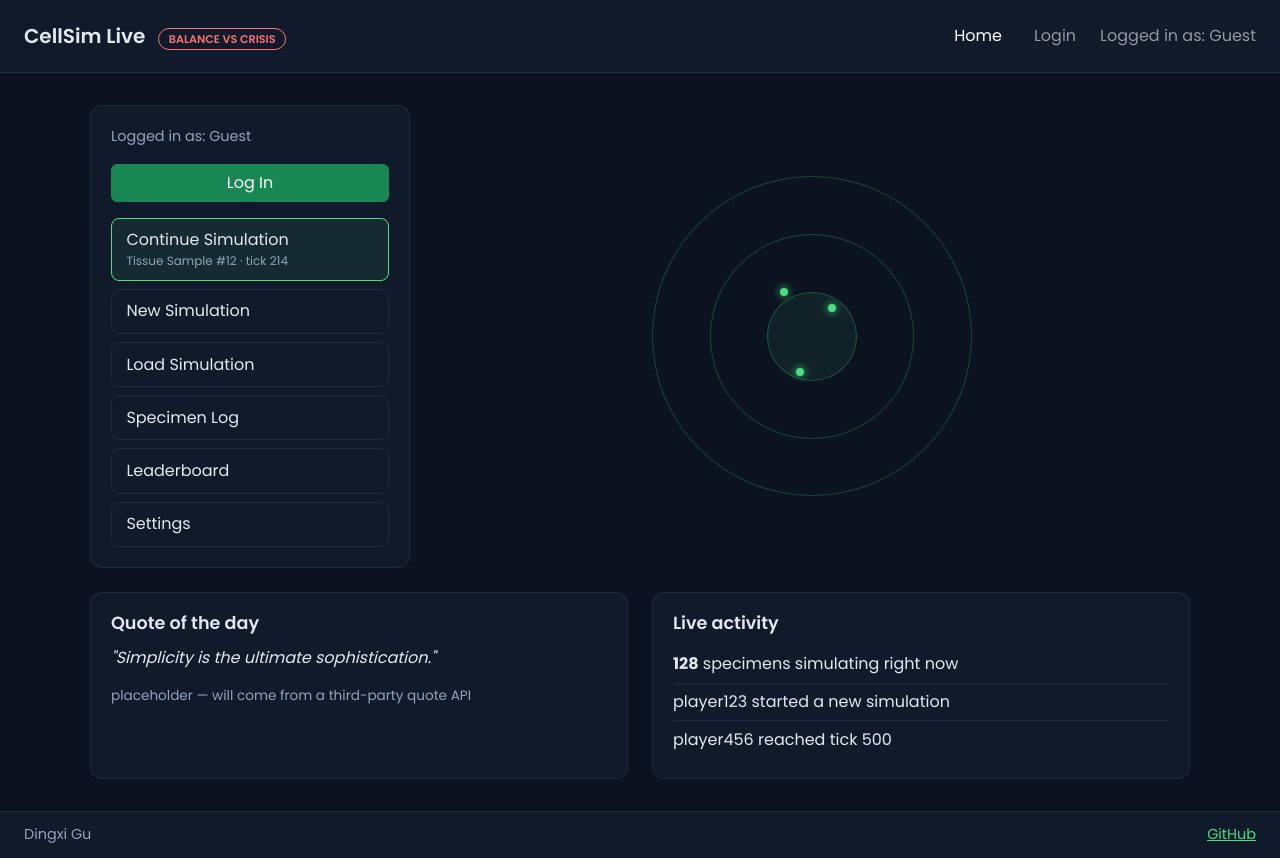
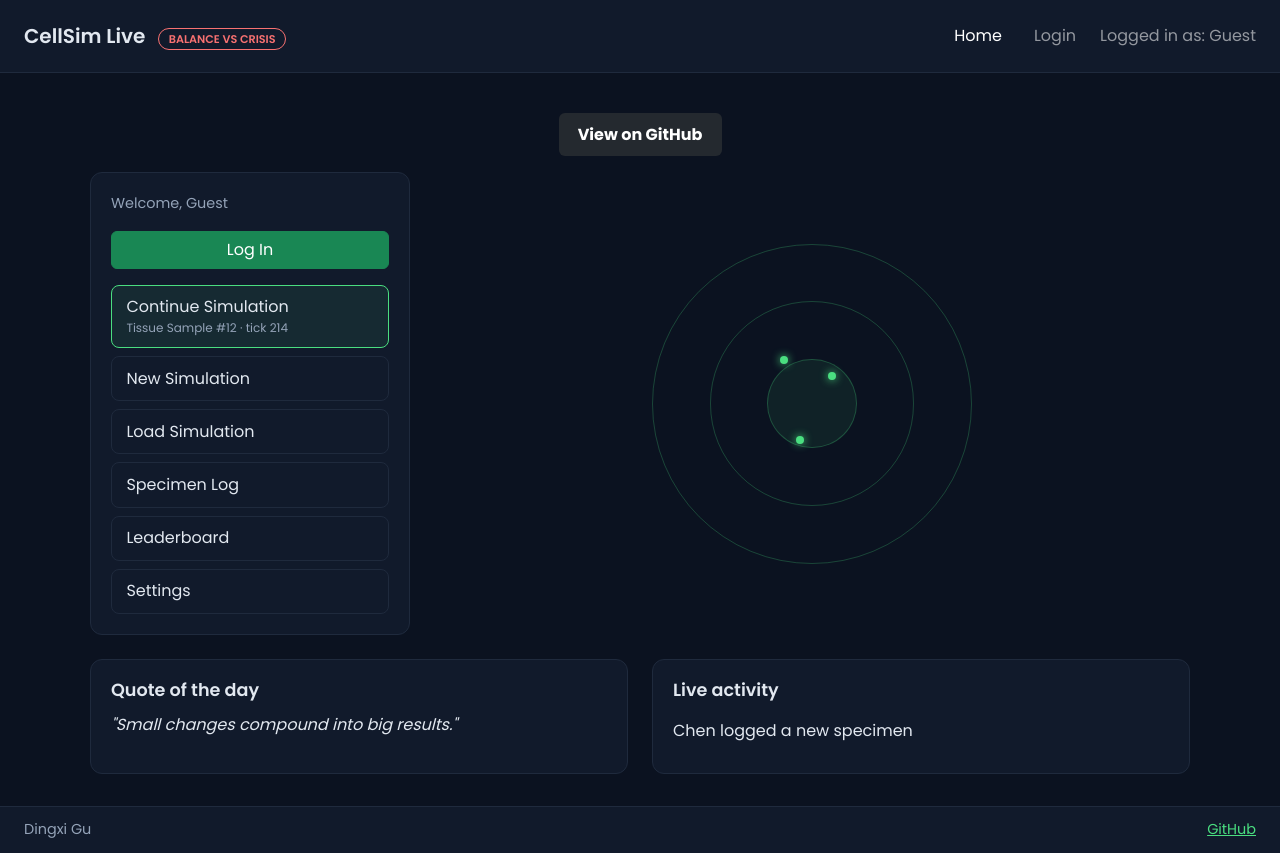
Before and after one commit to Casen-DG/startup, a React (Vite) app: page / in a window 1280 px wide. Built offline with nearby package versions, Linux system fonts and the light colour scheme.

Commit message:
Add GitHub link and live activity to home

```diff
--- a/src/app.css
+++ b/src/app.css
@@ -497,3 +497,15 @@ a:hover {
 /* 排行榜当前用户高亮 */
 .highlight td { background: rgba(74, 222, 128, 0.18); font-weight: 700; }
 .highlight { color: var(--green); }
+
+.github-link {
+  display: inline-block;
+  margin: 0.5rem 0 1rem;
+  padding: 0.6rem 1.2rem;
+  background: #24292f;
+  color: #fff;
+  font-weight: bold;
+  border-radius: 6px;
+  text-decoration: none;
+}
+.github-link:hover { background: #0969da; color: #fff; }
--- a/src/home/home.jsx
+++ b/src/home/home.jsx
@@ -1,13 +1,53 @@
-import React from 'react';
+import React, { useState, useEffect } from 'react';
 import { Link } from 'react-router-dom';
 
+const NAMES = ['Ana', 'Ben', 'Chen', 'Dara', 'Eli'];
+const EVENTS = [
+  'restored balance in 42s',
+  'started a new simulation',
+  'reached tick 500',
+  'logged a new specimen',
+  'climbed the leaderboard',
+];
+const QUOTES = [
+  'Simplicity is the ultimate sophistication.',
+  'Life finds a way.',
+  'Small changes compound into big results.',
+  'Stay curious.',
+];
+
+function ActivityItem({ text }) {
+  return <li>{text}</li>;
+}
+
 export function Home() {
+  const userName = localStorage.getItem('userName') || 'Guest';
+  const [activities, setActivities] = useState([]);
+  const [quote, setQuote] = useState('');
+
+  useEffect(() => {
+    const id = setInterval(() => {
+      const name = NAMES[Math.floor(Math.random() * NAMES.length)];
+      const event = EVENTS[Math.floor(Math.random() * EVENTS.length)];
+      setActivities((prev) => [`${name} ${event}`, ...prev].slice(0, 5));
+    }, 3000);
+    return () => clearInterval(id);
+  }, []);
+
+  useEffect(() => {
+    setQuote(QUOTES[Math.floor(Math.random() * QUOTES.length)]);
+  }, []);
+
   return (
     <main>
+      <a className="github-link" href="https://github.com/Casen-DG/startup" target="_blank" rel="noreferrer">
+        View on GitHub
+      </a>
+
       <div className="home-layout">
         {/* Left: user and menu */}
         <section className="panel">
-          <p className="user-line">Logged in as: <span id="player-name">Guest</span></p>
+          <p className="user-line">Welcome, <span id="player-name">{userName}</span></p>
           <Link to="/login" className="btn btn-success w-100 mb-3">Log In</Link>
 
           <nav className="menu">
@@ -40,16 +80,17 @@ export function Home() {
       <div className="info-row">
         <section className="panel">
           <h2>Quote of the day</h2>
-          <p className="quote">"Simplicity is the ultimate sophistication."</p>
-          <p className="muted">placeholder — will come from a third-party quote API</p>
+          <p className="quote">"{quote}"</p>
         </section>
 
         <section className="panel">
           <h2>Live activity</h2>
           <ul className="activity">
-            <li><strong>128</strong> specimens simulating right now</li>
-            <li>player123 started a new simulation</li>
-            <li>player456 reached tick 500</li>
+            {activities.length === 0 ? (
+              <li>Waiting for activity...</li>
+            ) : (
+              activities.map((text, i) => <ActivityItem key={i} text={text} />)
+            )}
           </ul>
         </section>
       </div>
```
